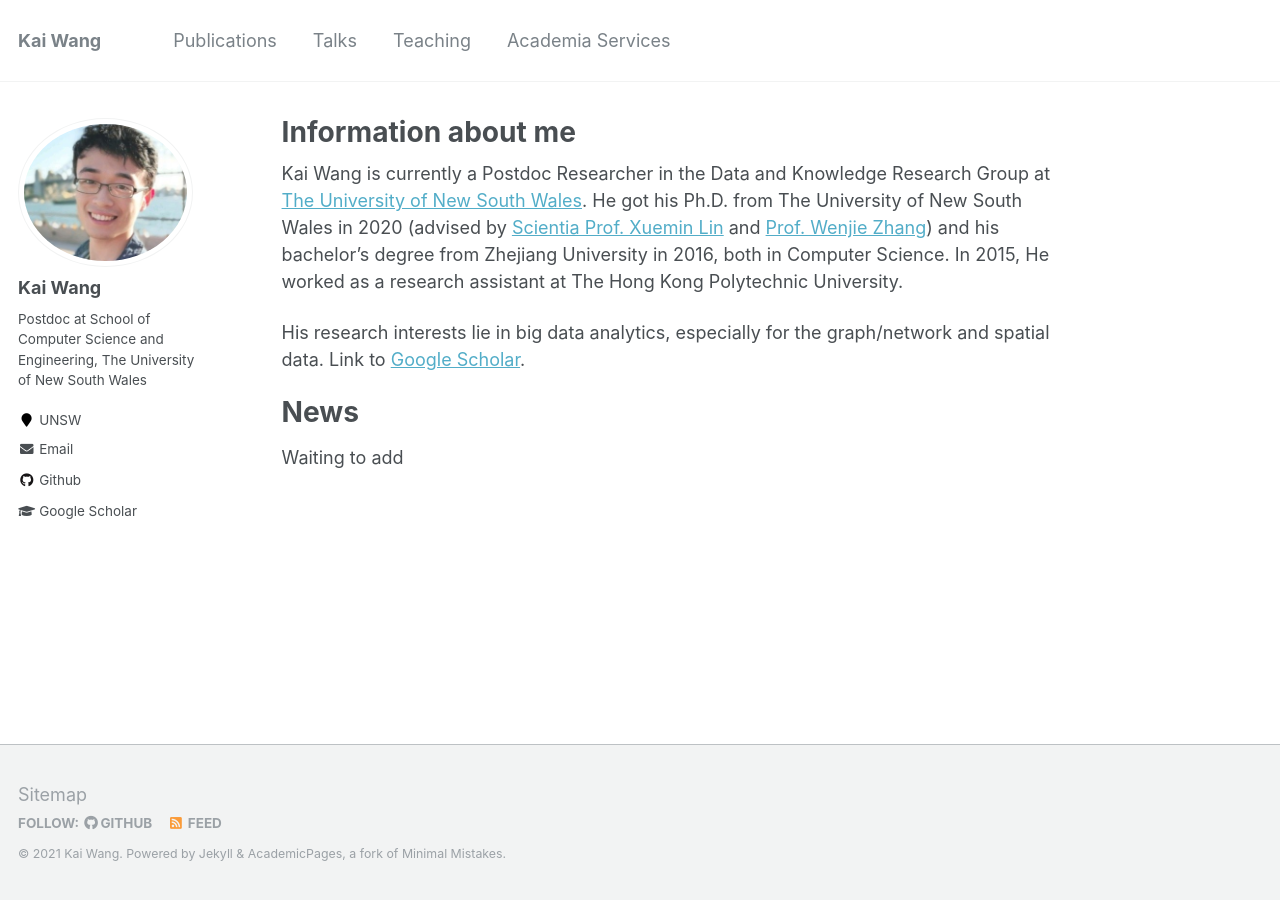
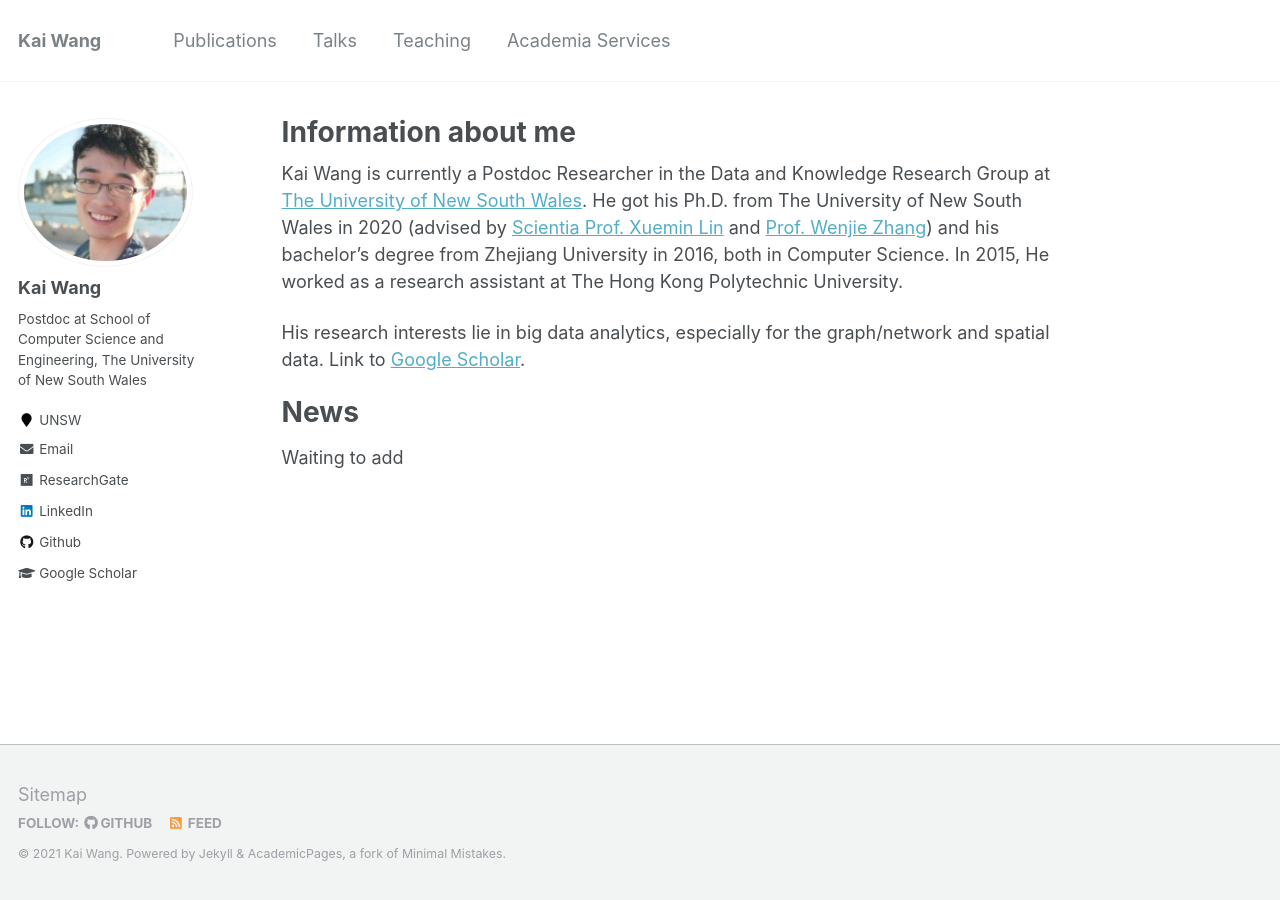
Before and after one commit to cs-kaiwang/cs-kaiwang.github.io, a Jekyll site: the page built from _pages/about.md, in a window 1280 px wide. Built offline with Jekyll 4.4.1, drawn with Linux system fonts in a browser that asks for light colours; part of the change alters nothing that is shown.

Commit message:
change config

```diff
--- a/_config.yml
+++ b/_config.yml
@@ -88,7 +88,7 @@ author:
   pubmed           :
   googlescholar    : "https://scholar.google.com/citations?user=G4DiwTIAAAAJ&hl=zh-CN"
   email            : "kwang@cse.unsw.edu.au"
-  researchgate     :  # example: "https://www.researchgate.net/profile/yourprofile"
+  researchgate     :  "https://www.researchgate.net/scientific-contributions/Kai-Wang-2148811051"
   uri              :
   bitbucket        :
   codepen          :
@@ -102,7 +102,7 @@ author:
   instagram        :
   impactstory      : #"https://profiles.impactstory.org/u/xxxx-xxxx-xxxx-xxxx"
   lastfm           :
-  linkedin         :
+  linkedin         : "https://www.linkedin.com/in/kai-wang-bbb273155/"
   orcid            :
   pinterest        :
   soundcloud       :
```
